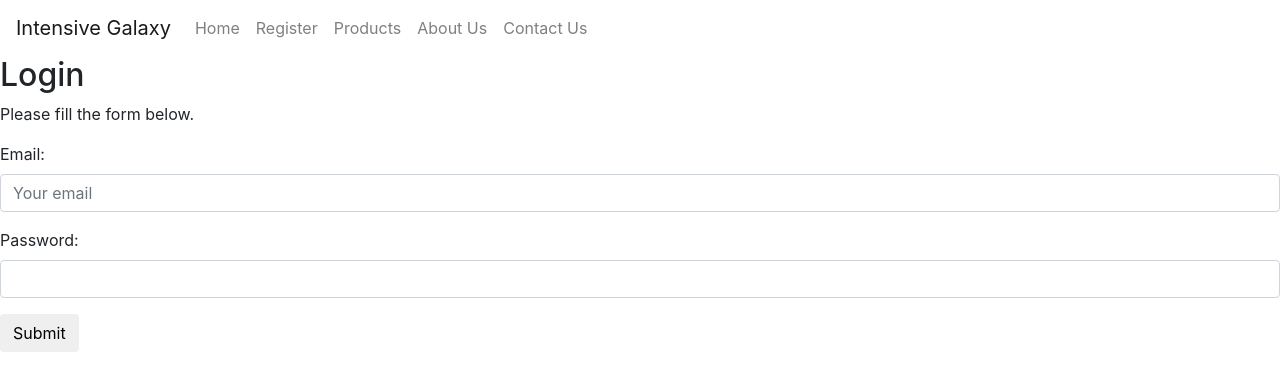
After one commit to sibmakar/Intensive-Galaxy, a Django app: page /login/ in a window 1280 px wide. The commit adds this page. Shown: the top 391 px of the page. Run offline with Django 3.2, Linux system fonts and the light colour scheme; parts of the project's set-up code (start-up, migrations or seed data) failed here and were passed over; some libraries are stand-ins or nearby versions.

Commit message:
Adds login screen and authentication form

```diff
--- a/main/forms.py
+++ b/main/forms.py
@@ -1,6 +1,7 @@
 from django import forms
 from django.core.mail import send_mail
 import logging
+from django.contrib.auth import authenticate
 from django.contrib.auth.forms import UserCreationForm as DjangoUserCreationForm
 from django.contrib.auth.forms import UsernameField
 from . import models
@@ -42,3 +43,27 @@ class UserCreationForm(DjangoUserCreationForm):
             [self.cleaned_data["email"]],
             fail_silently=True,
         )
+
+
+class AuthenticationForm(forms.Form):
+    email = forms.EmailField()
+    password = forms.CharField(strip=False, widget=forms.PasswordInput)
+
+    def __init__(self, request=None, *args, **kwargs):
+        self.request = request
+        self.user = None
+        super().__init__(*args, **kwargs)
+
+    def clean(self):
+        email = self.cleaned_data.get("email")
+        password = self.cleaned_data.get("password")
+
+        if email is not None and password:
+            self.user = authenticate(self.request, email=email, password=password)
+            if self.user is None:
+                raise forms.ValidationError("Invalid email/password combination.")
+            logger.info("Authentication successful for email=%s", email)
+        return self.cleaned_data
+
+    def get_user(self):
+        return self.user
--- a/main/templates/base.html
+++ b/main/templates/base.html
@@ -40,6 +40,11 @@
         </ul>
     </div>
 </nav>
+
+{% for message in messages %}
+  <div class="alert alert-{{ message.tags }}">{{ message }}</div>
+{% endfor %}
+
 {% block content %}
 {% endblock content %}
 <script src="{% static "js/jquery.min.js" %}"></script>
--- /dev/null
+++ b/main/templates/login.html
@@ -0,0 +1,34 @@
+{% extends "base.html" %}
+{% block content %}
+    <h2>Login</h2>
+    <p>Please fill the form below.</p>
+    <form method="POST">
+        {% csrf_token %}
+        {{ form.non_field_errors }}
+        <div class="form-group">
+            {{ form.email.label_tag }}
+            <input type="email"
+                   class="form-control {% if form.email.errors %}is-­invalid{% endif %}"
+                   id="id_email"
+                   name="email"
+                   placeholder="Your email"
+                   value="{{ form.email.value|default:"" }}">
+            {% if form.email.errors %}
+                <div class="invalid-feedback">
+                    {{ form.email.errors }}
+                </div>
+            {% endif %}
+        </div>
+        <div class="form-group">
+            {{ form.password.label_tag }}
+            <input type="password" class="form-control{% if form.password.errors %}is-­invalid{% endif %}"
+                   id="id_password"
+                   name="password"
+                   value="{{ form.password.value|default:"" }}">
+            {% if form.password.errors %}
+                </div>
+            {% endif %}
+        </div>
+        <button type="submit" class="btn btn-­primary">Submit</button>
+    </form>
+{% endblock content %}
--- a/main/urls.py
+++ b/main/urls.py
@@ -1,4 +1,6 @@
 from django.urls import path
+from django.contrib.auth import views as auth_views
+from main import forms
 from django.views.generic import TemplateView
 from . import views
 
@@ -18,4 +20,11 @@ urlpatterns = [
         name="product",
     ),
     path("signup/", views.SignUpView.as_view(), name="signup"),
+    path(
+        "login/",
+        auth_views.LoginView.as_view(
+            template_name="login.html", form_class=forms.AuthenticationForm
+        ),
+        name="login",
+    ),
 ]
```
